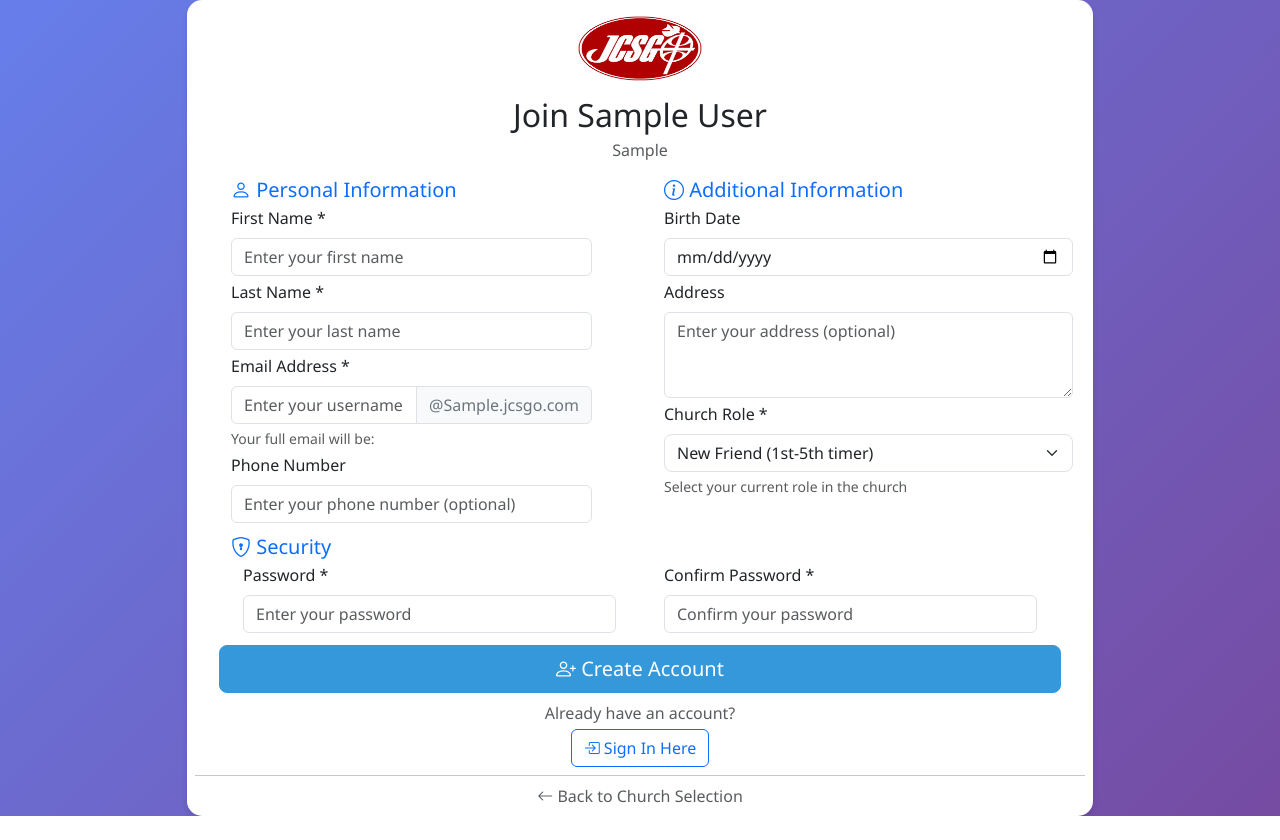
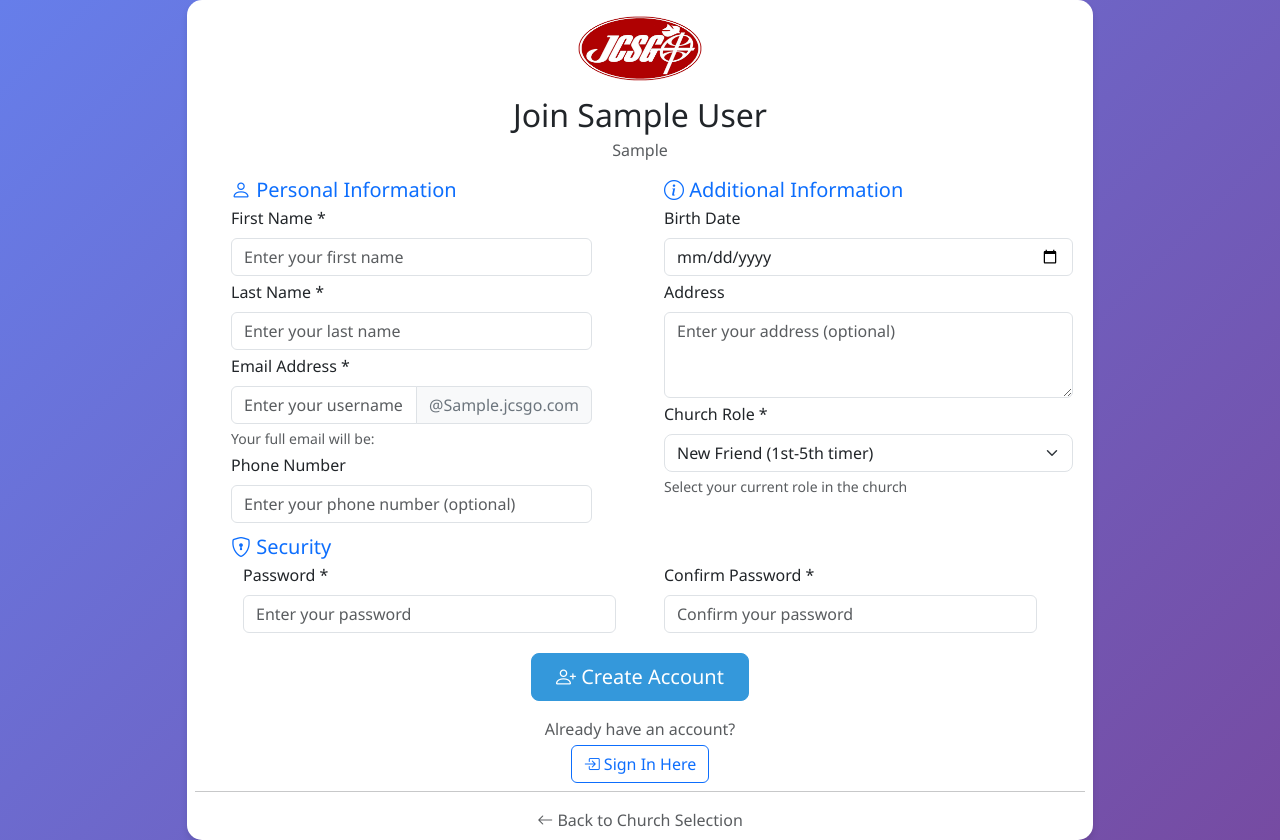
Before and after one commit to ozarragajohnhelboy/JCSGO-Church-System, a Django app: page /register/Sample/ in a window 1280 px wide. Before the commit the page ends 816 px from the top, so only its background shows below. Run offline with Django 5.2, Linux system fonts and the light colour scheme; tables that the repository leaves empty hold one stand-in row (values such as "Sample post").

Commit message:
Final size and logo

```diff
--- a/templates/churches/church_registration.html
+++ b/templates/churches/church_registration.html
@@ -19,7 +19,7 @@
             <form method="post" enctype="multipart/form-data">
               {% csrf_token %}
 
-              <div class="row">
+              <div class="row mt-3">
                 <!-- Personal Information -->
                 <div class="col-12 col-md-6 px-4">
                   <h5 class="text-primary mb-1 px-4"><i class="bi bi-person"></i> Personal Information</h5>
@@ -161,19 +161,19 @@
                 </div>
               </div>
 
-              <div class="d-grid gap-2 mt-2 px-4">
-                <button type="submit" class="btn btn-primary btn-lg"><i class="bi bi-person-plus"></i> Create Account</button>
+              <div class="d-grid gap-2 mt-3 px-4 w-100 justify-content-center">
+                <button type="submit" class="btn btn-primary btn-lg px-4"><i class="bi bi-person-plus"></i> Create Account</button>
               </div>
             </form>
 
-            <div class="text-center mt-2">
+            <div class="text-center mt-3">
               <p class="text-muted mb-1">Already have an account?</p>
               <a href="{% url 'churches:church_login' church.domain %}" class="btn btn-outline-primary"><i class="bi bi-box-arrow-in-right"></i> Sign In Here</a>
             </div>
 
             <hr class="my-2" />
 
-            <div class="text-center">
+            <div class="text-center mt-3">
               <a href="{% url 'churches:church_selection' %}" class="text-muted text-decoration-none"><i class="bi bi-arrow-left"></i> Back to Church Selection</a>
             </div>
           </div>
```
